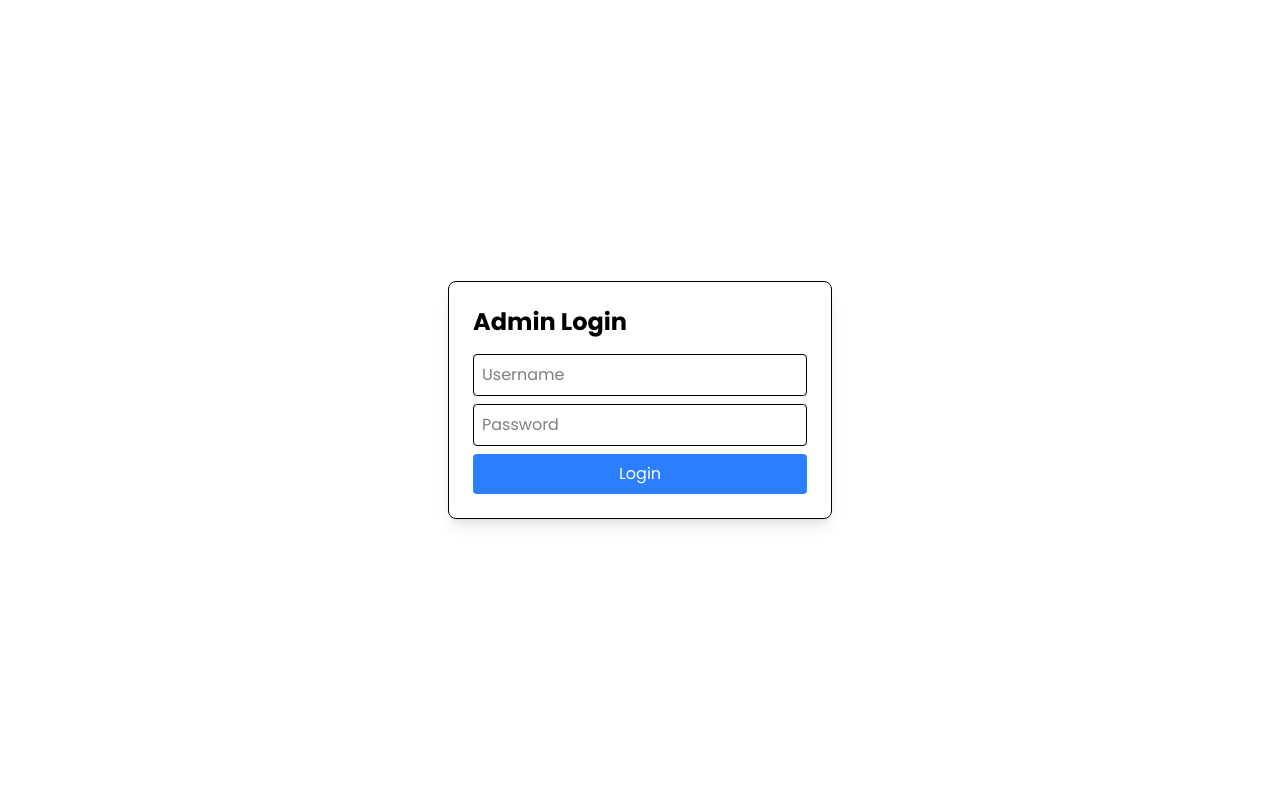
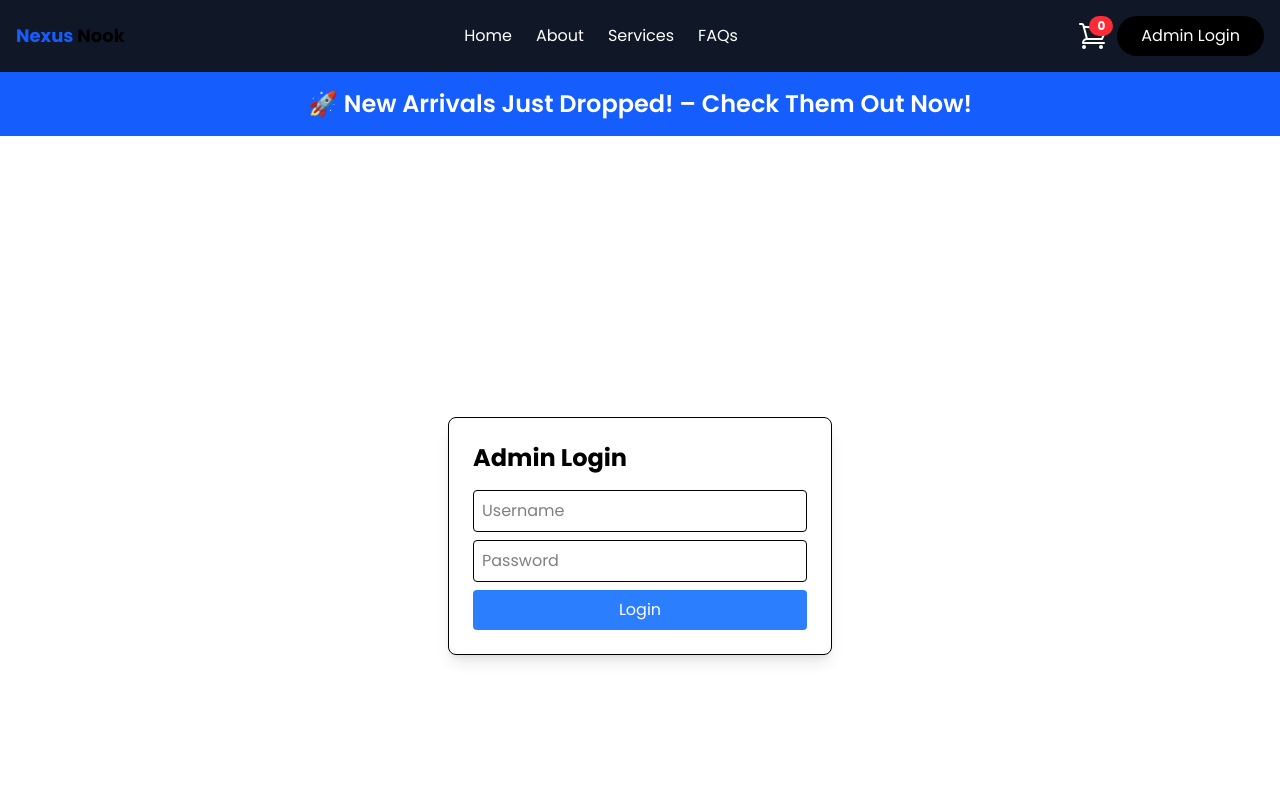
Before and after one commit to shemjay/react-ecommerce-store, a React (Vite) app: page /Admin in a window 1280 px wide. Shown: the top 800 px of the page. Built offline with nearby package versions, Linux system fonts and the light colour scheme.

Commit message:
Fix bug with cart state

```diff
--- a/src/api/products.ts
+++ b/src/api/products.ts
@@ -4,8 +4,9 @@ import axios from "axios";
 export const fetchProducts = async () => {
   try {
     const response = await axios.get(
-      "https://fakerapi.it/api/v2/products?_quantity=10"
+      "https://fakerapi.it/api/v2/products?_quantity=12&_price_min=20&_price_max=1000"
     );
+    console.log(response.data.data);
     return response.data.data;
   } catch (error) {
     console.error("Error fetching products", error);
--- a/src/components/Banner.tsx
+++ b/src/components/Banner.tsx
@@ -19,7 +19,7 @@ const Banner = () => {
   }, []);
 
   return (
-    <div className="relative w-full overflow-hidden bg-blue-600 text-white text-center py-4 m-2">
+    <div className="relative w-full overflow-hidden bg-blue-600 text-white text-center py-4">
       <motion.div
         key={currentIndex}
         initial={{ opacity: 0, y: 20 }}
--- a/src/components/Nav.tsx
+++ b/src/components/Nav.tsx
@@ -6,6 +6,7 @@ import {
   XMarkIcon,
 } from "@heroicons/react/24/outline";
 import { useCartStore } from "../store/useCart";
+import Banner from "./Banner";
 
 const Nav = () => {
   const cart = useCartStore((state) => state.cart);
@@ -13,6 +14,7 @@ const Nav = () => {
   const [menuOpen, setMenuOpen] = useState(false);
 
   return (
+    <>
       <nav className="w-full bg-gray-900 p-4 bg-[hsl(210,36%,96%)">
         <div className="flex items-center justify-between">
           {/* Logo */}
@@ -49,11 +51,9 @@ const Nav = () => {
             >
               <ShoppingCartIcon className="w-full h-full text-white" />
               <span className="absolute -top-1 -right-1 bg-red-500 text-white text-xs font-bold px-2 py-0.5 rounded-full">
-              {cart.length > 0 ? (
-                <span>{cart[0].quantity}</span>
-              ) : (
-                <span>0</span>
-              )}
+                {cart.length > 0
+                  ? cart.reduce((total, item) => total + item.quantity, 0)
+                  : 0}
               </span>
             </div>
 
@@ -112,6 +112,8 @@ const Nav = () => {
           </ul>
         )}
       </nav>
+      <Banner />
+    </>
   );
 };
 
--- a/src/components/ProductsList.tsx
+++ b/src/components/ProductsList.tsx
@@ -8,7 +8,9 @@ const ProductsList = () => {
   const { addToCart, updateQuantity, cart } = useCartStore();
 
   useEffect(() => {
-    fetchProducts().then(setProducts);
+    if (products.length === 0) {
+      fetchProducts().then(setProducts);
+    }
   }, []);
 
   return (
@@ -26,8 +28,11 @@ const ProductsList = () => {
                 alt={product.name}
                 className="h-auto w-full object-cover"
               />
-              <h2 className="font-semibold">{product.name}</h2>
-              <p>${product.price}</p>
+              <h2 className="font-semibold">
+                <span>Description: </span>
+                {product.name}
+              </h2>
+              <p>Price: ${product.price}</p>
               {cartItem ? (
                 <div className="flex items-center gap-2 mt-2">
                   <button
@@ -37,7 +42,7 @@ const ProductsList = () => {
                         Math.max(0, cartItem.quantity - 1)
                       )
                     }
-                    className="px-2 py-1 bg-gray-200"
+                    className="px-2 py-1 bg-gray-200 cursor-pointer"
                   >
                     -
                   </button>
--- a/src/pages/AdminLogin.tsx
+++ b/src/pages/AdminLogin.tsx
@@ -1,6 +1,8 @@
 import { useState } from "react";
 import { useNavigate } from "react-router-dom";
 import { useAuthStore } from "../store/useAuth";
+import Nav from "../components/Nav";
+import Footer from "../components/Footer";
 
 const AdminLogin = () => {
   const [username, setUsername] = useState("");
@@ -20,6 +22,8 @@ const AdminLogin = () => {
   };
 
   return (
+    <>
+      <Nav />
       <div className="p-4 flex justify-center items-center h-screen">
         <div className="border p-6 rounded-lg shadow-lg w-96 bg-white">
           <h1 className="text-2xl font-bold mb-4">Admin Login</h1>
@@ -39,12 +43,17 @@ const AdminLogin = () => {
               onChange={(e) => setPassword(e.target.value)}
               className="border p-2 rounded"
             />
-          <button type="submit" className="bg-blue-500 text-white p-2 rounded">
+            <button
+              type="submit"
+              className="bg-blue-500 text-white p-2 rounded"
+            >
               Login
             </button>
           </form>
         </div>
       </div>
+      <Footer />
+    </>
   );
 };
 
--- a/src/pages/LandingPage.tsx
+++ b/src/pages/LandingPage.tsx
@@ -1,6 +1,5 @@
 import ProductsList from "../components/ProductsList";
 import Nav from "../components/Nav";
-import Banner from "../components/Banner";
 import Footer from "../components/Footer";
 import Testimonials from "../components/Testimonials";
 
@@ -9,7 +8,6 @@ const LandingPage = () => {
     <div className="min-h-screen flex flex-col font-poppins bg-[hsl(210,36%,96%)]">
       <Nav />
       <main className="px-4">
-        <Banner />
         <ProductsList />
         <Testimonials />
       </main>
--- a/src/store/useAuth.ts
+++ b/src/store/useAuth.ts
@@ -10,7 +10,7 @@ export const useAuthStore = create<AuthStore>((set) => ({
   user: localStorage.getItem("adminUser") || null,
 
   login: (username, password) => {
-    if (username === "admin" && password === "password") {
+    if (username === "admin" && password === "$admin$123") {
       localStorage.setItem("adminUser", username);
       set({ user: username });
       return true;
```
Lines whose indentation alone changed are shown as unchanged.
